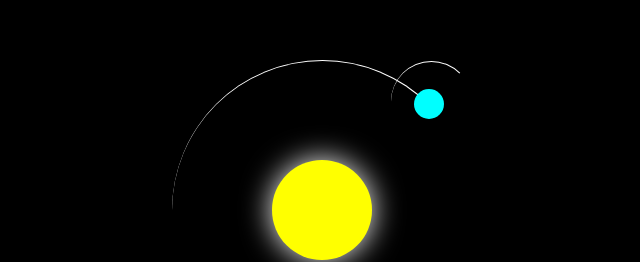
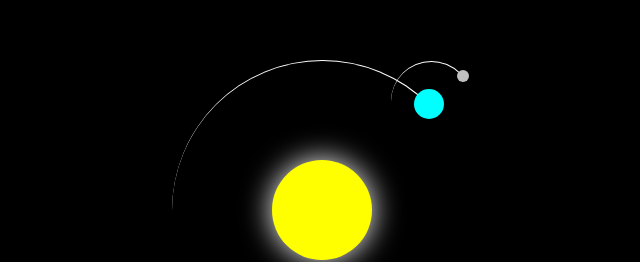
Before and after one commit to Olamilekan10/solar-system, a plain HTML site: page index.html in a window 1280 px wide. Shown: the part 190-452 px from the top of the page, 318-958 px from the left. Drawn offline with Linux system fonts and the light colour scheme.

Commit message:
styled the moon classname wit pseudo class and animate

```diff
--- a/style.css
+++ b/style.css
@@ -61,13 +61,13 @@ body {
     height: 3em;
     background-color: aqua;
 }
-/* .moon::before {
+.moon::before {
     top: 0.8em;
     right: 0.2em;
     width: 1.2em;
     height: 1.2em;
     background-color: silver;
-} */
+}
 /* @keyframes orbit {
     to {
         transform: rotate(360deg);
```
